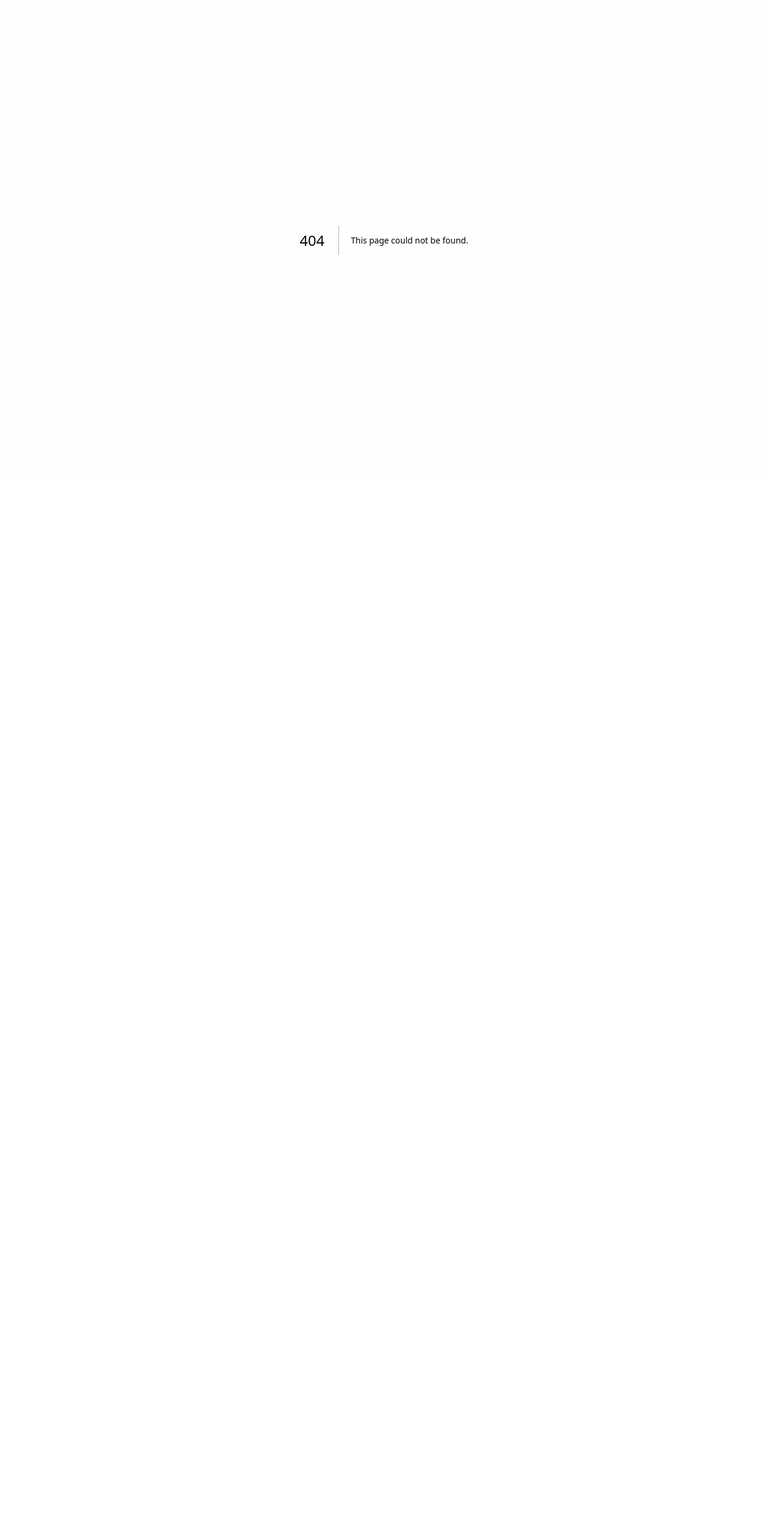
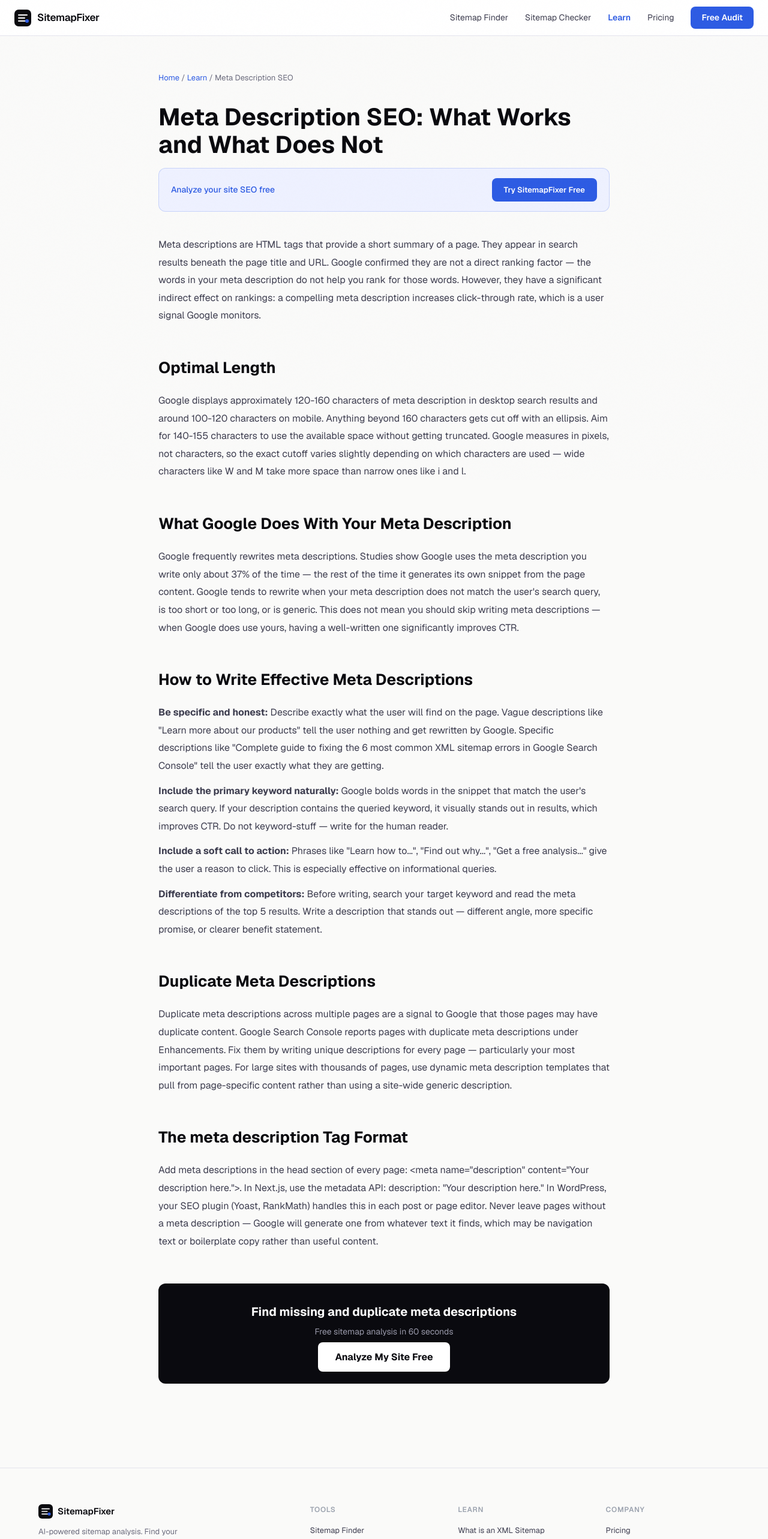
Before and after one commit to Watermelon-Coctail-Bar/sitemap-fixer, a Next.js app: page /learn/meta-description-seo in a window 1280 px wide. Before the commit this address had no page. Shown: the top 2566 px of the page at 60% size. Before the commit the page ends 800 px from the top, so only its background shows below. Built offline with nearby package versions, Linux system fonts and the light colour scheme.

Commit message:
Create page.tsx

```diff
--- /dev/null
+++ b/src/app/learn/meta-description-seo/page.tsx
@@ -0,0 +1,48 @@
+import type { Metadata } from 'next';
+export const metadata: Metadata = {
+  title: 'Meta Description SEO: How to Write Them and Why They Matter | SitemapFixer',
+  description: "Meta descriptions don't directly affect rankings but they determine whether users click your result. Here is how to write them, how long they should be, and what Google does with them.",
+  alternates: { canonical: 'https://sitemapfixer.com/learn/meta-description-seo' },
+};
+export default function Page() {
+  return (
+    <div style={{ maxWidth: 800, margin: '0 auto', padding: '60px 24px' }}>
+      <nav style={{ fontSize: 13, color: '#6b6b7d', marginBottom: 32 }}>
+        <a href="/" style={{ color: '#2d5be3', textDecoration: 'none' }}>Home</a>{' / '}
+        <a href="/learn" style={{ color: '#2d5be3', textDecoration: 'none' }}>Learn</a>{' / '}
+        <span>Meta Description SEO</span>
+      </nav>
+      <h1 style={{ fontSize: 40, fontWeight: 700, color: '#0a0a0f', marginBottom: 16, lineHeight: 1.15 }}>Meta Description SEO: What Works and What Does Not</h1>
+      <div style={{ background: '#eef1ff', border: '1px solid rgba(45,91,227,0.2)', borderRadius: 12, padding: '16px 20px', marginBottom: 40, display: 'flex', alignItems: 'center', justifyContent: 'space-between', gap: 16 }}>
+        <span style={{ fontSize: 14, color: '#2d5be3', fontWeight: 500 }}>Analyze your site SEO free</span>
+        <a href="/" style={{ background: '#2d5be3', color: 'white', padding: '10px 20px', borderRadius: 8, textDecoration: 'none', fontWeight: 600, fontSize: 13 }}>Try SitemapFixer Free</a>
+      </div>
+      <div style={{ fontSize: 16, color: '#3d3d4f', lineHeight: 1.85 }}>
+        <p style={{ marginBottom: 24 }}>Meta descriptions are HTML tags that provide a short summary of a page. They appear in search results beneath the page title and URL. Google confirmed they are not a direct ranking factor — the words in your meta description do not help you rank for those words. However, they have a significant indirect effect on rankings: a compelling meta description increases click-through rate, which is a user signal Google monitors.</p>
+
+        <h2 style={{ fontSize: 26, fontWeight: 700, color: '#0a0a0f', marginTop: 48, marginBottom: 16 }}>Optimal Length</h2>
+        <p style={{ marginBottom: 24 }}>Google displays approximately 120-160 characters of meta description in desktop search results and around 100-120 characters on mobile. Anything beyond 160 characters gets cut off with an ellipsis. Aim for 140-155 characters to use the available space without getting truncated. Google measures in pixels, not characters, so the exact cutoff varies slightly depending on which characters are used — wide characters like W and M take more space than narrow ones like i and l.</p>
+
+        <h2 style={{ fontSize: 26, fontWeight: 700, color: '#0a0a0f', marginTop: 48, marginBottom: 16 }}>What Google Does With Your Meta Description</h2>
+        <p style={{ marginBottom: 24 }}>Google frequently rewrites meta descriptions. Studies show Google uses the meta description you write only about 37% of the time — the rest of the time it generates its own snippet from the page content. Google tends to rewrite when your meta description does not match the user's search query, is too short or too long, or is generic. This does not mean you should skip writing meta descriptions — when Google does use yours, having a well-written one significantly improves CTR.</p>
+
+        <h2 style={{ fontSize: 26, fontWeight: 700, color: '#0a0a0f', marginTop: 48, marginBottom: 16 }}>How to Write Effective Meta Descriptions</h2>
+        <p style={{ marginBottom: 12 }}><strong>Be specific and honest:</strong> Describe exactly what the user will find on the page. Vague descriptions like "Learn more about our products" tell the user nothing and get rewritten by Google. Specific descriptions like "Complete guide to fixing the 6 most common XML sitemap errors in Google Search Console" tell the user exactly what they are getting.</p>
+        <p style={{ marginBottom: 12 }}><strong>Include the primary keyword naturally:</strong> Google bolds words in the snippet that match the user's search query. If your description contains the queried keyword, it visually stands out in results, which improves CTR. Do not keyword-stuff — write for the human reader.</p>
+        <p style={{ marginBottom: 12 }}><strong>Include a soft call to action:</strong> Phrases like "Learn how to...", "Find out why...", "Get a free analysis..." give the user a reason to click. This is especially effective on informational queries.</p>
+        <p style={{ marginBottom: 24 }}><strong>Differentiate from competitors:</strong> Before writing, search your target keyword and read the meta descriptions of the top 5 results. Write a description that stands out — different angle, more specific promise, or clearer benefit statement.</p>
+
+        <h2 style={{ fontSize: 26, fontWeight: 700, color: '#0a0a0f', marginTop: 48, marginBottom: 16 }}>Duplicate Meta Descriptions</h2>
+        <p style={{ marginBottom: 24 }}>Duplicate meta descriptions across multiple pages are a signal to Google that those pages may have duplicate content. Google Search Console reports pages with duplicate meta descriptions under Enhancements. Fix them by writing unique descriptions for every page — particularly your most important pages. For large sites with thousands of pages, use dynamic meta description templates that pull from page-specific content rather than using a site-wide generic description.</p>
+
+        <h2 style={{ fontSize: 26, fontWeight: 700, color: '#0a0a0f', marginTop: 48, marginBottom: 16 }}>The meta description Tag Format</h2>
+        <p style={{ marginBottom: 24 }}>Add meta descriptions in the head section of every page: {"<"}meta name="description" content="Your description here."{">"}. In Next.js, use the metadata API: description: "Your description here." In WordPress, your SEO plugin (Yoast, RankMath) handles this in each post or page editor. Never leave pages without a meta description — Google will generate one from whatever text it finds, which may be navigation text or boilerplate copy rather than useful content.</p>
+      </div>
+      <div style={{ background: '#0a0a0f', borderRadius: 12, padding: '32px', textAlign: 'center', marginTop: 56 }}>
+        <div style={{ fontSize: 20, fontWeight: 700, color: 'white', marginBottom: 8 }}>Find missing and duplicate meta descriptions</div>
+        <div style={{ color: '#9999aa', marginBottom: 20, fontSize: 14 }}>Free sitemap analysis in 60 seconds</div>
+        <a href="/" style={{ background: 'white', color: '#0a0a0f', padding: '14px 28px', borderRadius: 8, textDecoration: 'none', fontWeight: 700 }}>Analyze My Site Free</a>
+      </div>
+    </div>
+  );
+}
```
